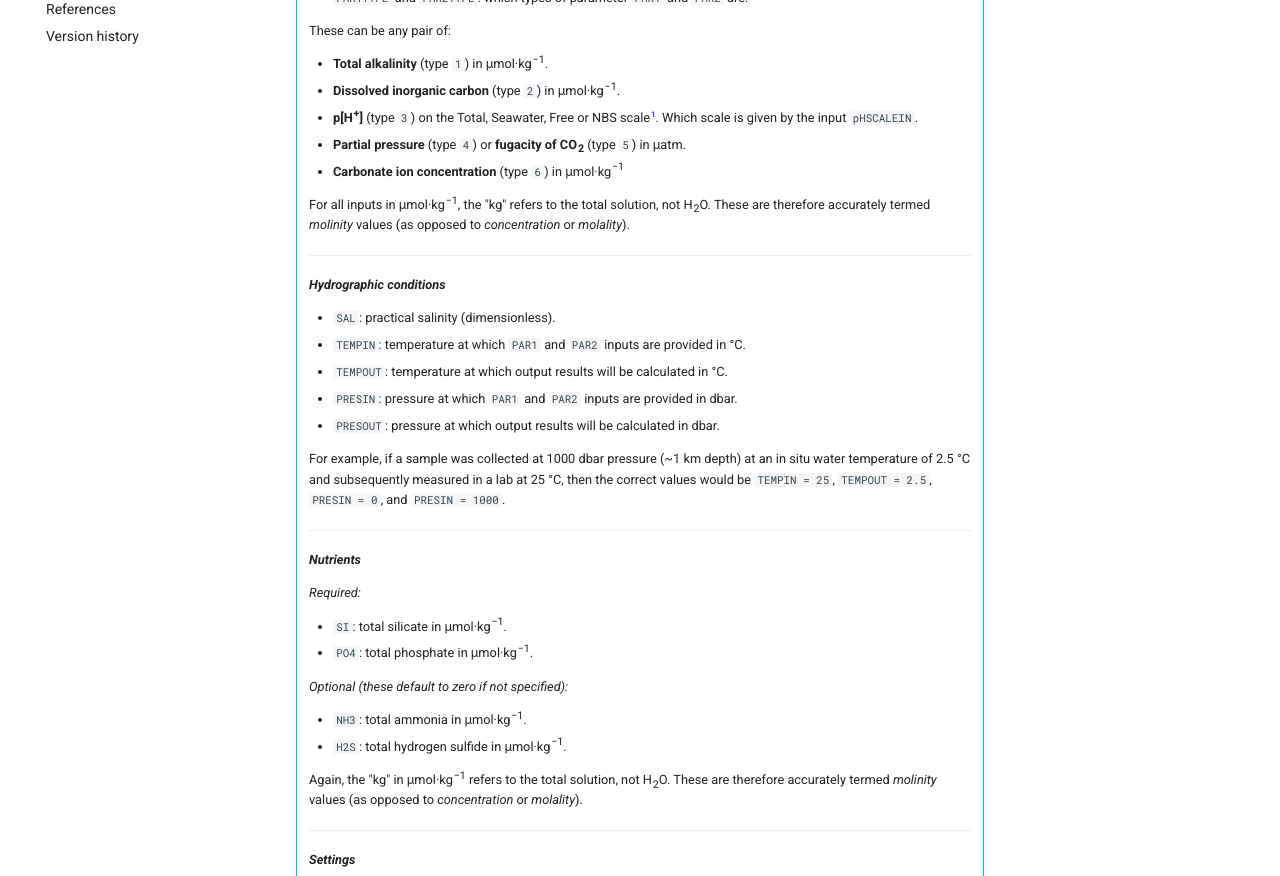
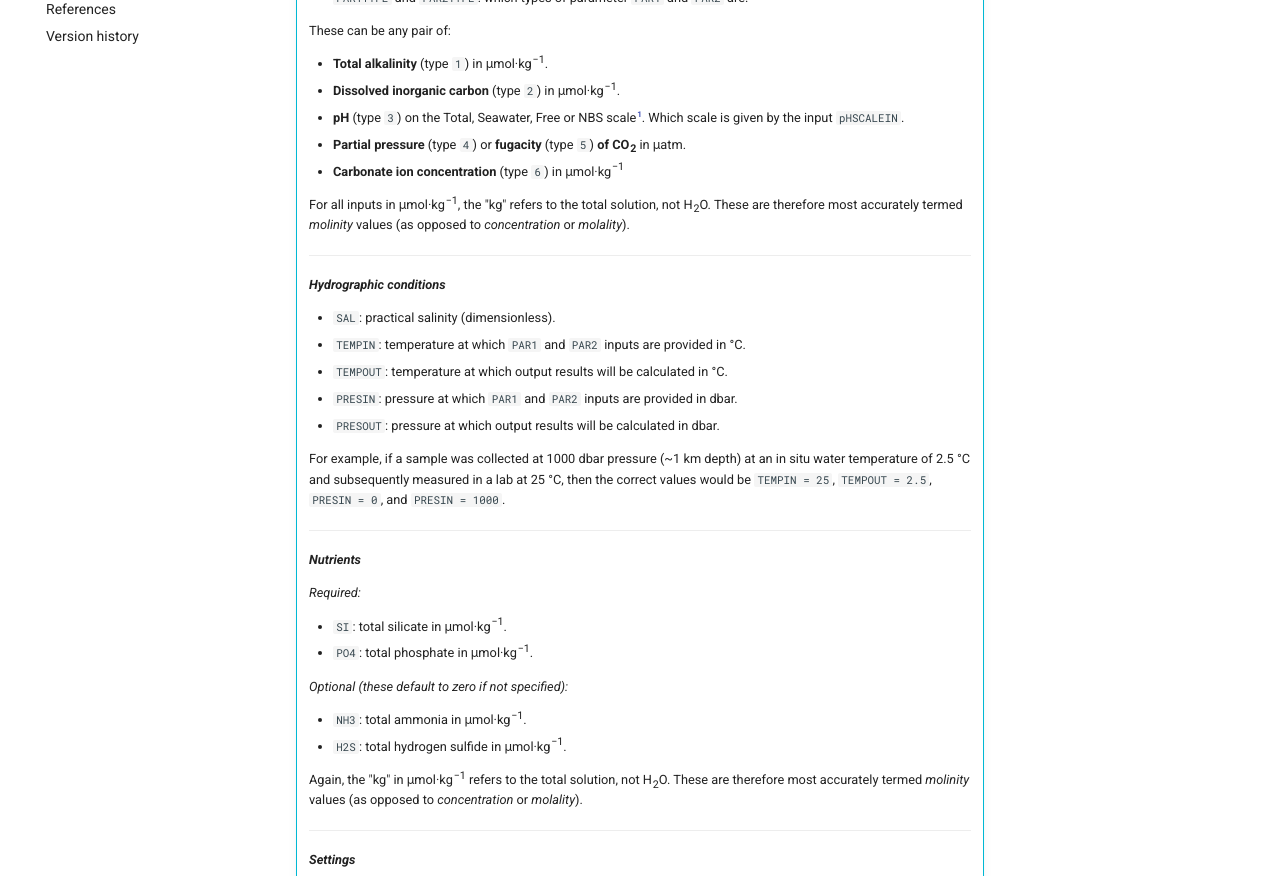
Before and after one commit to mvdh7/PyCO2SYS, an MkDocs documentation site: the page built from docs/co2sys.md, in a window 1280 px wide and 1400 px high, scrolled down 578 px. Shown: the part 153-1029 px from the top of the window. Built offline with MkDocs 1.6.1 and Material for MkDocs 9.7.7, drawn with Linux system fonts in a browser that asks for light colours; formulas are drawn with MathJax 3; comment, search, counter and statistics services are not loaded.

Commit message:
Reformat pH, pCO2, fCO2

```diff
--- a/docs/co2sys.md
+++ b/docs/co2sys.md
@@ -24,11 +24,11 @@ Most of the inputs should be familiar to previous users of CO<sub>2</sub>SYS for
 
     * **Total alkalinity** (type `1`) in μmol·kg<sup>−1</sup>.
     * **Dissolved inorganic carbon** (type `2`) in μmol·kg<sup>−1</sup>.
-    * **p[H<sup>+</sup>]** (type `3`) on the Total, Seawater, Free or NBS scale[^1]. Which scale is given by the input `pHSCALEIN`.
-    * **Partial pressure** (type `4`) or **fugacity of CO<sub>2</sub>** (type `5`) in μatm.
+    * **pH** (type `3`) on the Total, Seawater, Free or NBS scale[^1]. Which scale is given by the input `pHSCALEIN`.
+    * **Partial pressure** (type `4`) or **fugacity** (type `5`) **of CO<sub>2</sub>** in μatm.
     * **Carbonate ion concentration** (type `6`) in μmol·kg<sup>−1</sup>
 
-    For all inputs in μmol·kg<sup>−1</sup>, the "kg" refers to the total solution, not H<sub>2</sub>O. These are therefore accurately termed *molinity* values (as opposed to *concentration* or *molality*).
+    For all inputs in μmol·kg<sup>−1</sup>, the "kg" refers to the total solution, not H<sub>2</sub>O. These are therefore most accurately termed *molinity* values (as opposed to *concentration* or *molality*).
 
     ---
 
@@ -56,7 +56,7 @@ Most of the inputs should be familiar to previous users of CO<sub>2</sub>SYS for
     * `NH3`: total ammonia in μmol·kg<sup>−1</sup>.
     * `H2S`: total hydrogen sulfide in μmol·kg<sup>−1</sup>.
 
-    Again, the "kg" in μmol·kg<sup>−1</sup> refers to the total solution, not H<sub>2</sub>O. These are therefore accurately termed *molinity* values (as opposed to *concentration* or *molality*).
+    Again, the "kg" in μmol·kg<sup>−1</sup> refers to the total solution, not H<sub>2</sub>O. These are therefore most accurately termed *molinity* values (as opposed to *concentration* or *molality*).
 
     ---
 
```
